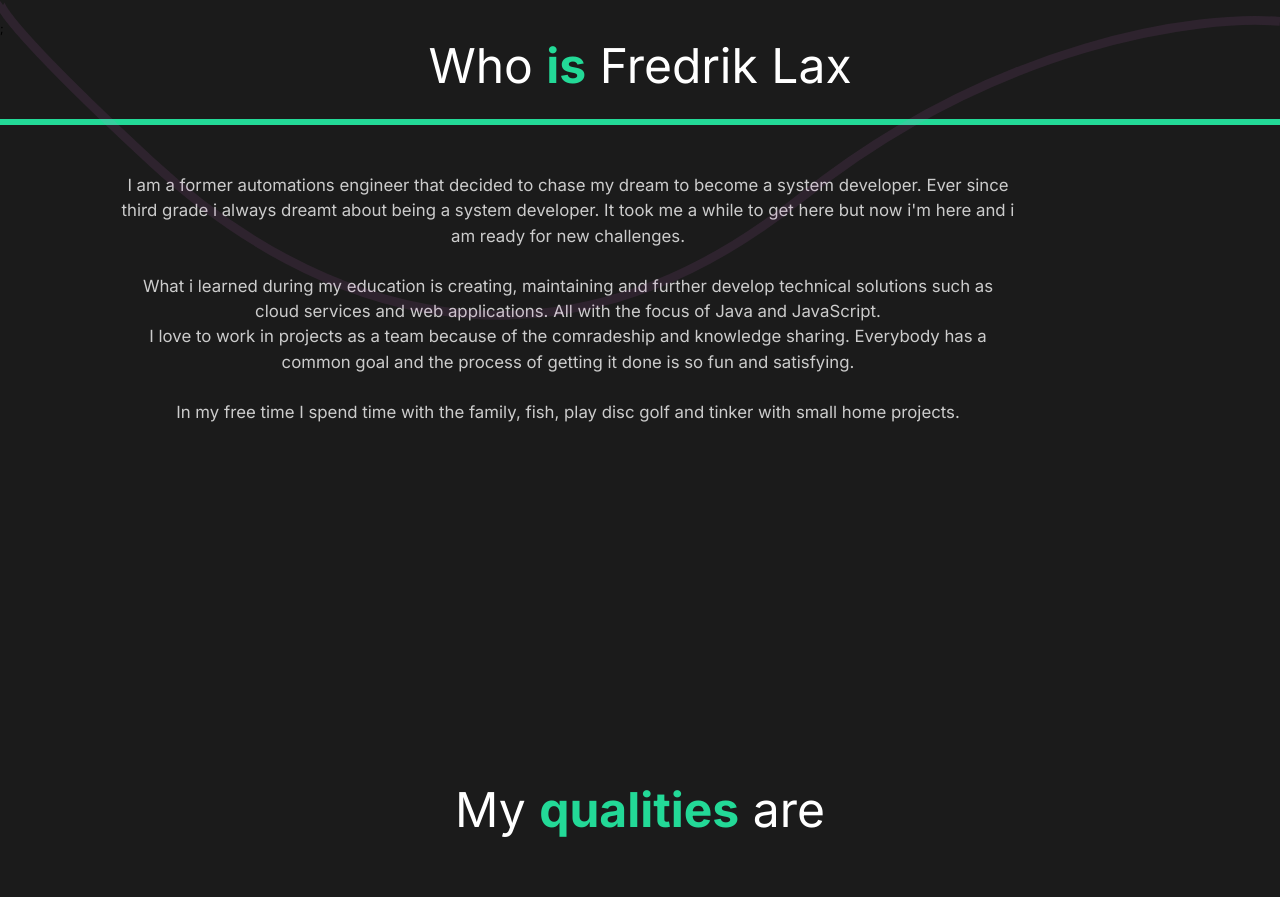
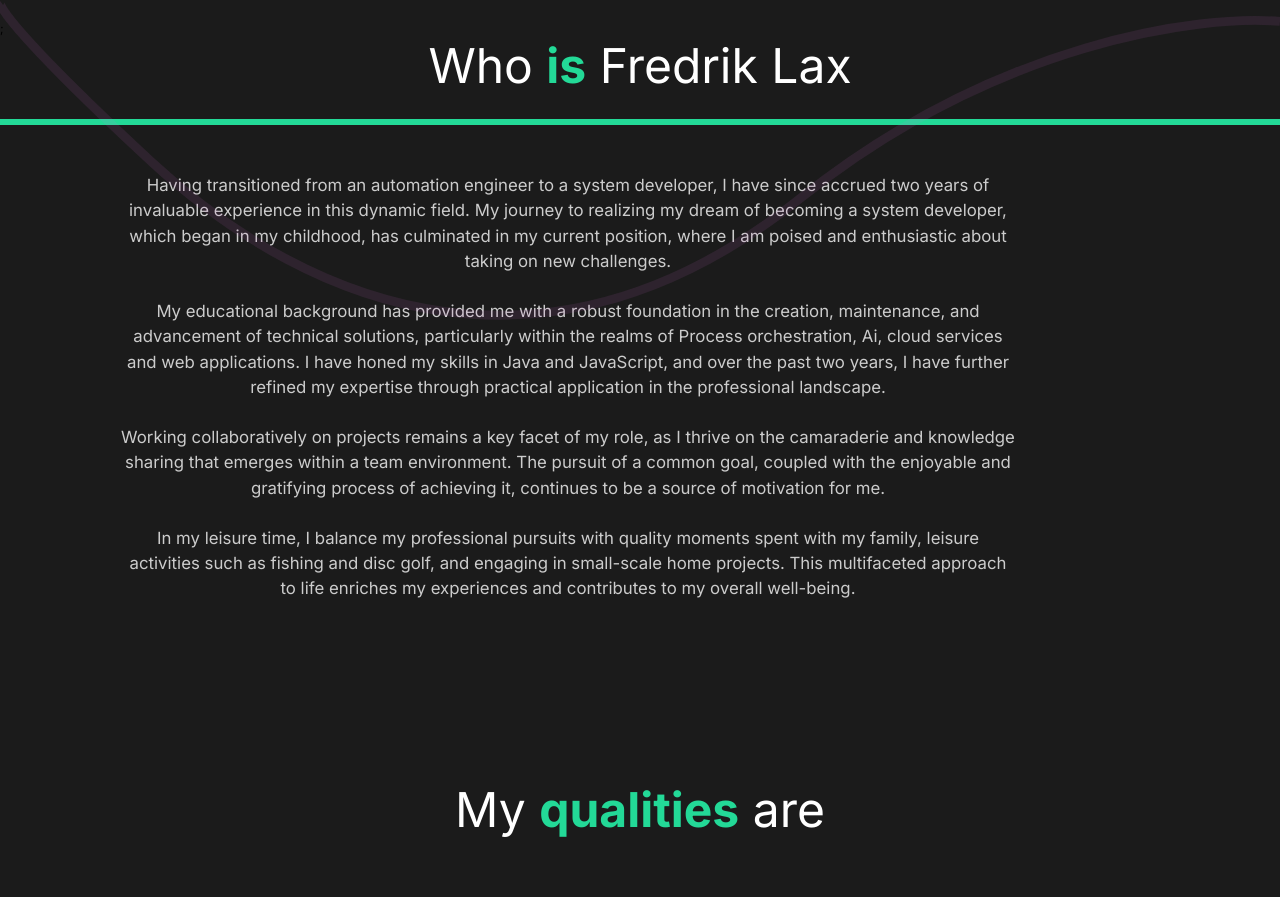
Before and after one commit to LaxMeister/Portfolio, a React (Create React App) app: page / in a window 1280 px wide. Shown: the part 1145-2042 px from the top of the page. Built offline with nearby package versions, Linux system fonts and the light colour scheme.

Commit message:
update 2023

```diff
--- a/src/components/AboutSection.js
+++ b/src/components/AboutSection.js
@@ -22,7 +22,7 @@ const AboutSection = () => {
       <Description>
         <motion.div>
           <Hide>
-            <motion.h2 variants={titleAnimation}>Experienced </motion.h2>
+            <motion.h2 variants={titleAnimation}>Experienced</motion.h2>
           </Hide>
           <Hide>
             <motion.h2 variants={titleAnimation}>
--- a/src/components/InfoSection.js
+++ b/src/components/InfoSection.js
@@ -23,19 +23,15 @@ const InfoSection = () => {
           Who <span>is</span> Fredrik Lax
         </h2>
         <motion.div variants={lineAnimation} className="line"></motion.div>
+
         <p>
-          I am a former automations engineer that decided to chase my dream to
-          become a system developer. Ever since third grade i always dreamt
-          about being a system developer. It took me a while to get here but now
-          i'm here and i am ready for new challenges.<br></br>
-          <br></br> What i learned during my education is creating, maintaining
-          and further develop technical solutions such as cloud services and web
-          applications. All with the focus of Java and JavaScript.<br></br>I
-          love to work in projects as a team because of the comradeship and
-          knowledge sharing. Everybody has a common goal and the process of
-          getting it done is so fun and satisfying.<br></br>
-          <br></br> In my free time I spend time with the family, fish, play
-          disc golf and tinker with small home projects.
+        Having transitioned from an automation engineer to a system developer, I have since accrued two years of invaluable experience in this dynamic field. My journey to realizing my dream of becoming a system developer, which began in my childhood, has culminated in my current position, where I am poised and enthusiastic about taking on new challenges.
+<br></br><br></br>
+My educational background has provided me with a robust foundation in the creation, maintenance, and advancement of technical solutions, particularly within the realms of Process orchestration, Ai, cloud services and web applications. I have honed my skills in Java and JavaScript, and over the past two years, I have further refined my expertise through practical application in the professional landscape.
+<br></br><br></br>
+Working collaboratively on projects remains a key facet of my role, as I thrive on the camaraderie and knowledge sharing that emerges within a team environment. The pursuit of a common goal, coupled with the enjoyable and gratifying process of achieving it, continues to be a source of motivation for me.
+<br></br><br></br>
+In my leisure time, I balance my professional pursuits with quality moments spent with my family, leisure activities such as fishing and disc golf, and engaging in small-scale home projects. This multifaceted approach to life enriches my experiences and contributes to my overall well-being.
         </p>
       </Description>
     </Info>
--- a/src/pages/ContactMe.js
+++ b/src/pages/ContactMe.js
@@ -28,7 +28,7 @@ const ContactMe = () => {
               className="a1"
               href="https://www.linkedin.com/in/fredrik-lax-0443728a/"
             >
-              Send me a message
+              Message me on LinkedIn
             </a>
           </Social>
         </Hide>
```
Also changed, not shown: 1 other file (tests, documents, lock files or other folders).
